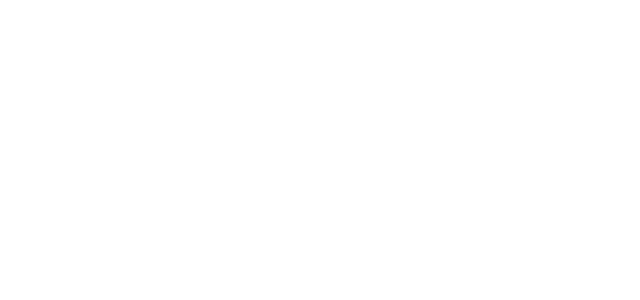
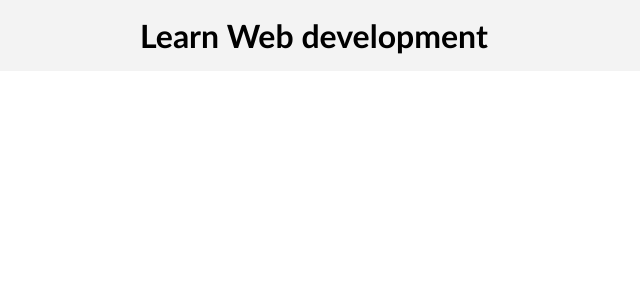
Before and after one commit to gialli24/react-use-state, a React (Vite) app: page / in a window 1280 px wide. Shown: the top 300 px of the page, without its empty margins (0-640 px from the left). Built offline with nearby package versions, Linux system fonts and the light colour scheme.

Commit message:
add initial CSS reset and header component structure

```diff
--- a/src/App.css
+++ b/src/App.css
@@ -0,0 +1,26 @@
+/* CSS Reset */
+* {
+  margin: 0;
+  padding: 0;
+  box-sizing: border-box;
+
+  font-family: 'Gill Sans', 'Gill Sans MT', Calibri, 'Trebuchet MS', sans-serif;
+}
+
+img {
+  max-width: 100%;
+}
+
+/* Utilities */
+.container {
+  max-width: 1000px;
+
+  margin: 0 auto;
+}
+
+/* Header Region */
+header {
+  padding: 1rem;
+
+  background-color: #f3f3f3;
+}
--- a/src/components/AppHeader.jsx
+++ b/src/components/AppHeader.jsx
@@ -1,6 +1,11 @@
 export default function AppHeader() {
     return (
         <>
+            <header>
+                <div className="container">
+                    <h1>Learn Web development</h1>
+                </div>
+            </header>
         </>
     )
 }
```
